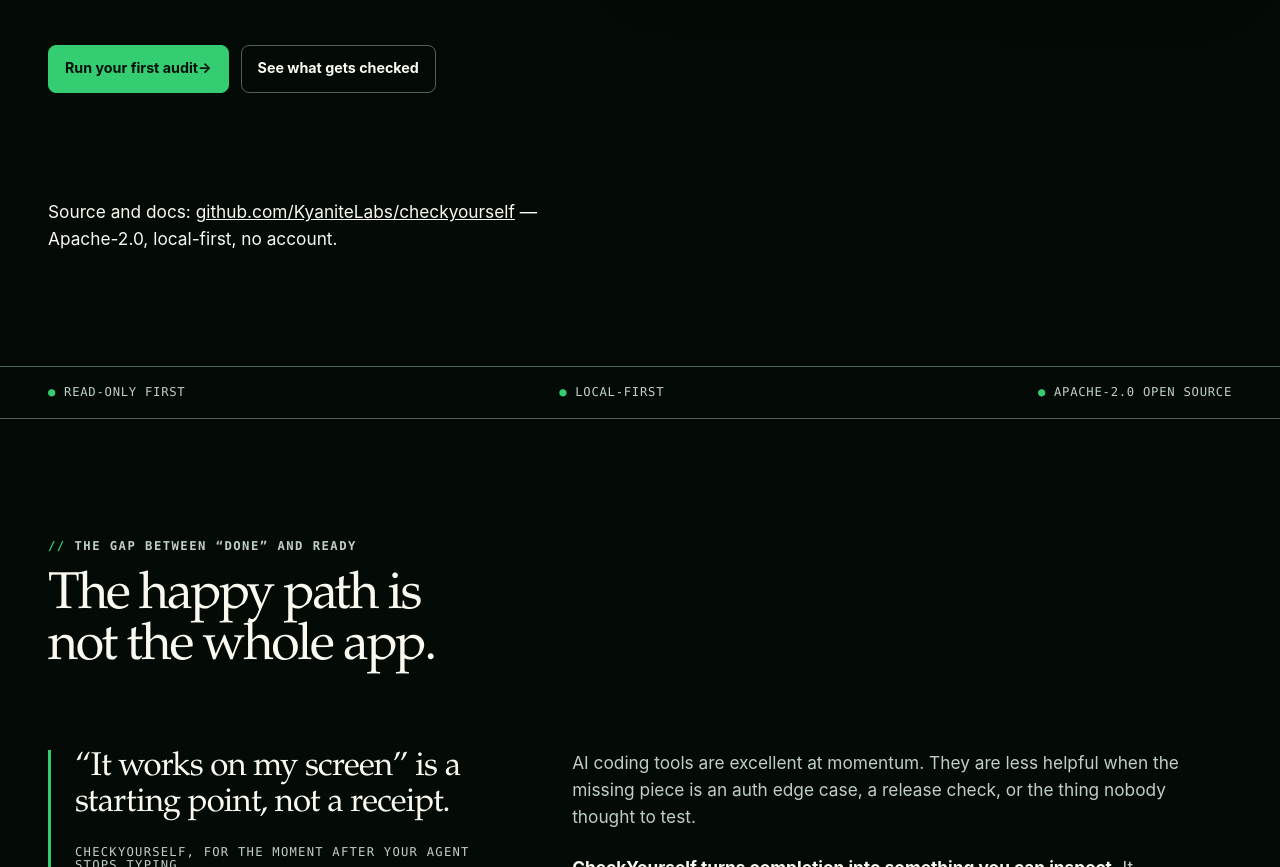
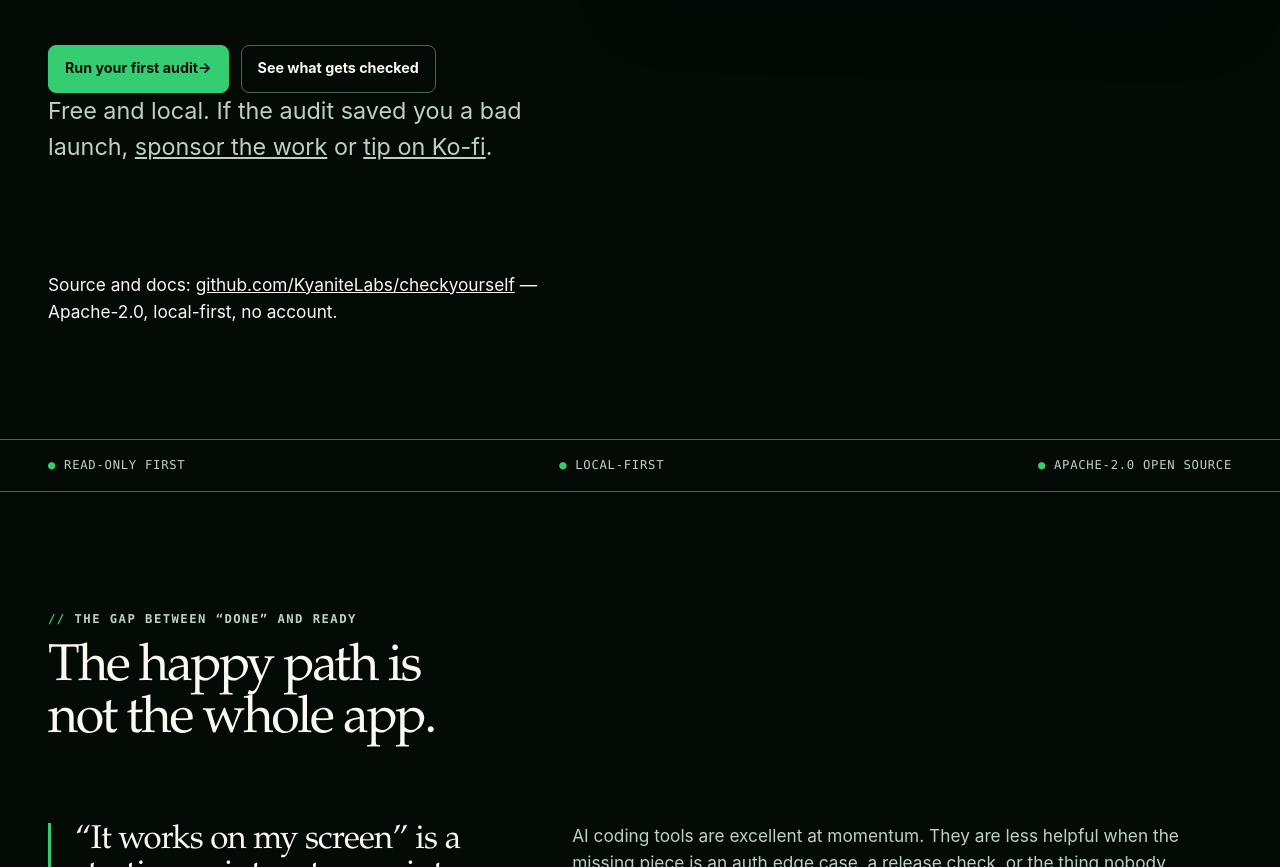
Before and after one commit to KyaniteLabs/checkyourself, a website: page index.html in a window 1280 px wide. Shown: the part 923-1790 px from the top of the page. Drawn offline with Linux system fonts and the light colour scheme.

Commit message:
Add the existing tip links next to the free install.

```diff
--- a/index.html
+++ b/index.html
@@ -487,6 +487,7 @@
             <a class="button button-primary" href="#get-started">Run your first audit <span aria-hidden="true">→</span></a>
             <a class="button button-quiet" href="#inside">See what gets checked</a>
           </div>
+          <p class="hero-lede">Free and local. If the audit saved you a bad launch, <a href="https://github.com/sponsors/KyaniteLabs">sponsor the work</a> or <a href="https://ko-fi.com/kyanitelabs">tip on Ko-fi</a>.</p>
         </div>
         <div class="proof-wrap">
           <figure class="proof-console" aria-labelledby="proof-caption">
```
